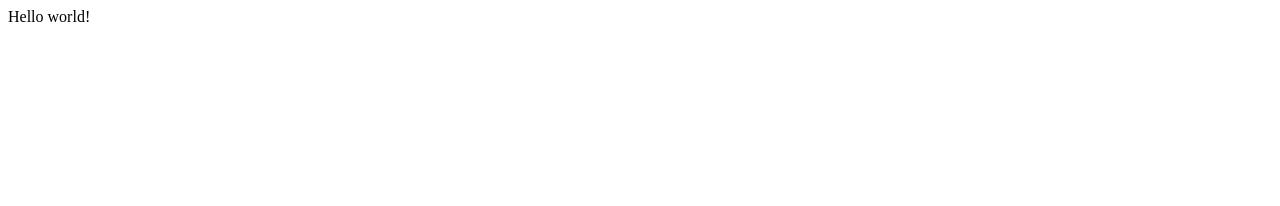
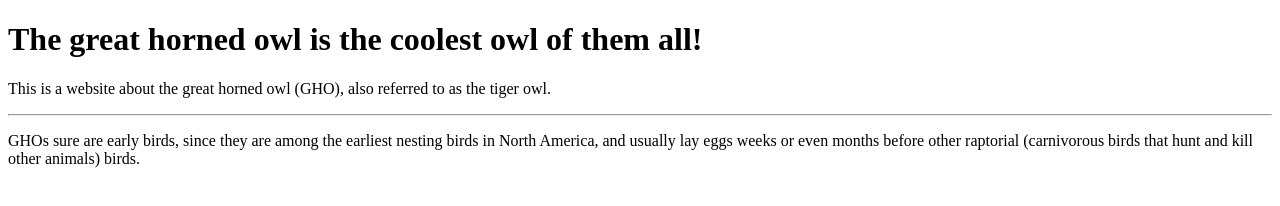
Before and after one commit to prestidigitation/2.5_solo_challenge, a plain HTML site: page index.html in a window 1280 px wide. Drawn offline with Linux system fonts and the light colour scheme.

```diff
--- a/index.html
+++ b/index.html
@@ -1,9 +1,12 @@
 <!DOCTYPE html>
 <html>
 <head>
-	<title>Insert Title Here</title>
+    <title>Great Horned Owl</title>
 </head>
 <body>
-Hello world!
+<h1>The great horned owl is the coolest owl of them all!</h1>
+<p>This is a website about the great horned owl (GHO), also referred to as the tiger owl.</p>
+<hr>
+<p>GHOs sure are early birds, since they are among the earliest nesting birds in North America, and usually lay eggs weeks or even months before other raptorial (carnivorous birds that hunt and kill other animals) birds.</p>
 </body>
 </html>
```
Also changed, not shown: images/great-horned-owl-1157986_1920.jpg (added).
